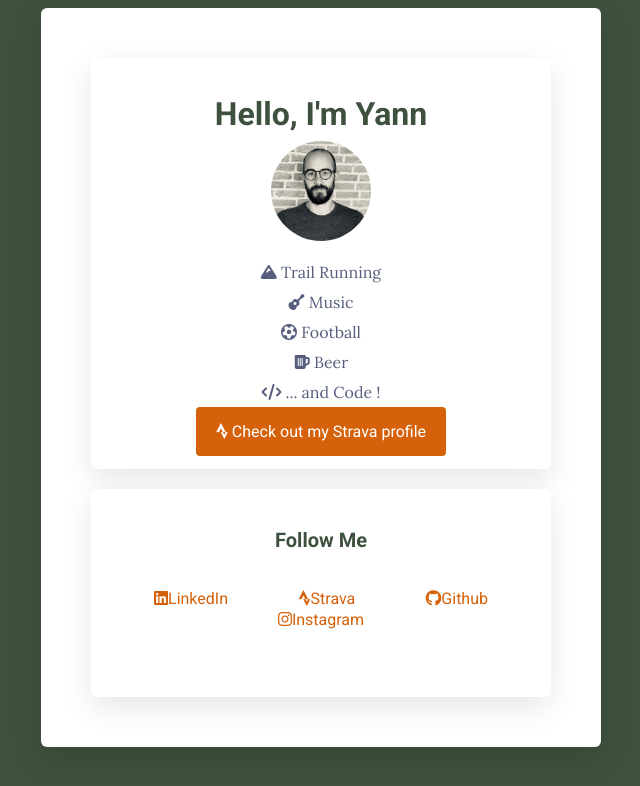
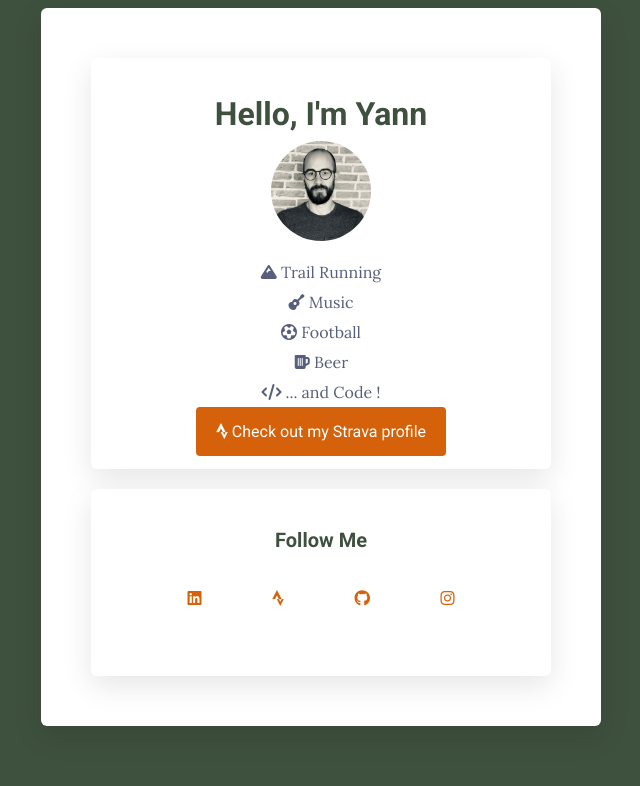
Before and after one commit to yanndelaqueze/profile, a plain HTML site: page index.html in a window 1280 px wide. Shown: the whole page, without its empty margins (319-959 px from the left). Drawn offline with Linux system fonts and the light colour scheme.

Commit message:
revert changes

```diff
--- a/index.html
+++ b/index.html
@@ -25,10 +25,10 @@
       <div class="card-white">
         <h2>Follow Me</h2>
         <ul class="list-inline">
-          <li> <a  href="https://www.linkedin.com/in/yann-delaqu%C3%A8ze-9929383b/" target="_blank"><i class="fa-brands fa-linkedin"></i>LinkedIn</a> </li>
-          <li> <a  href="https://www.strava.com/athletes/12777847" target="_blank"><i class="fa-brands fa-strava "></i>Strava</a> </li>
-          <li> <a  href="https://github.com/yanndelaqueze" target="_blank"><i class="fa-brands fa-github"></i>Github</a> </li>
-          <li> <a  href="https://www.instagram.com/yann.dqz/?hl=fr" target="_blank"><i class="fa-brands fa-instagram"></i>Instagram</a> </li>
+          <li> <a  href="https://www.linkedin.com/in/yann-delaqu%C3%A8ze-9929383b/" target="_blank"><i class="fa-brands fa-linkedin"></i></a> </li>
+          <li> <a  href="https://www.strava.com/athletes/12777847" target="_blank"><i class="fa-brands fa-strava "></i></a> </li>
+          <li> <a  href="https://github.com/yanndelaqueze" target="_blank"><i class="fa-brands fa-github"></i></a> </li>
+          <li> <a  href="https://www.instagram.com/yann.dqz/?hl=fr" target="_blank"><i class="fa-brands fa-instagram"></i></a> </li>
         </ul>
       </div>
     </div>
```
